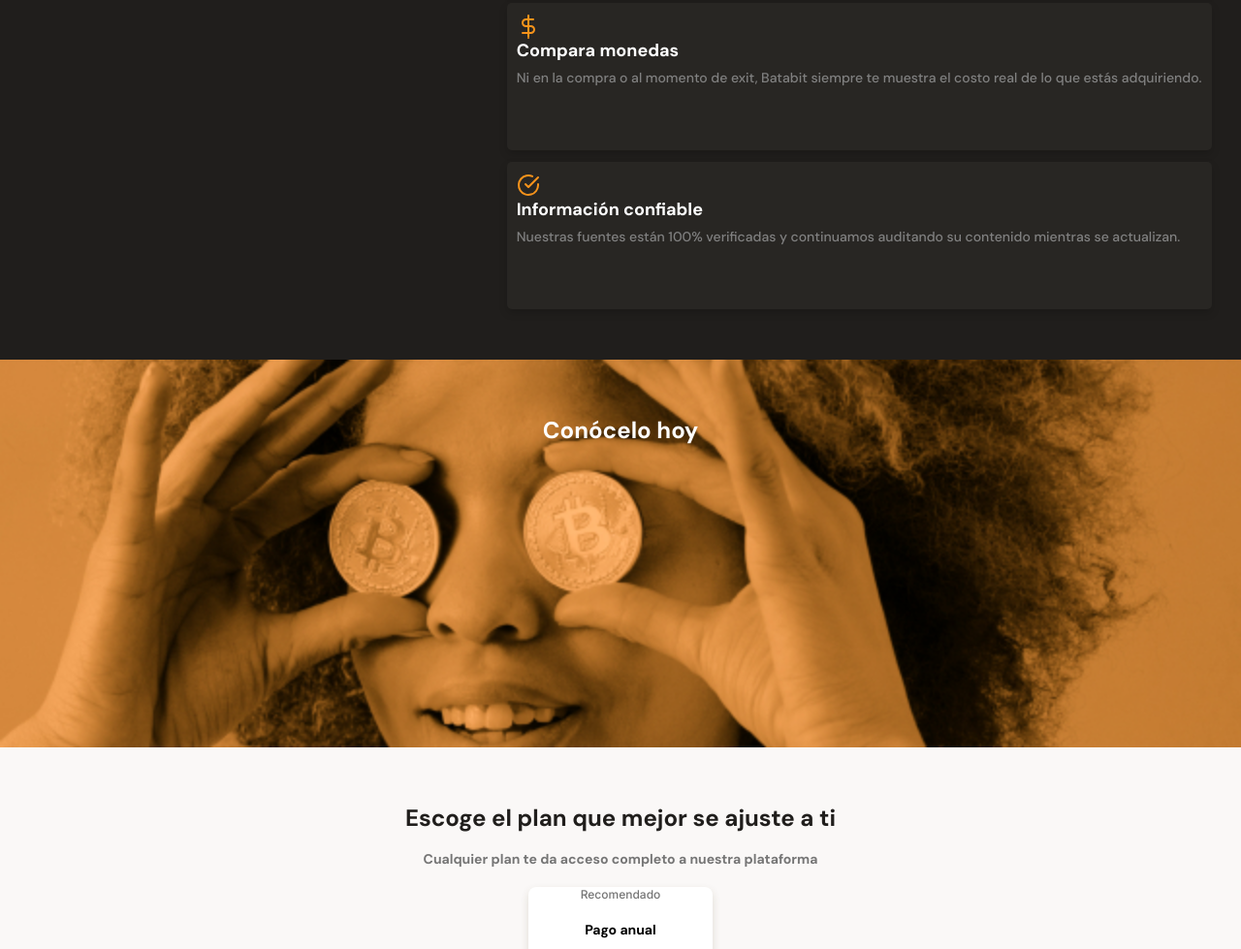
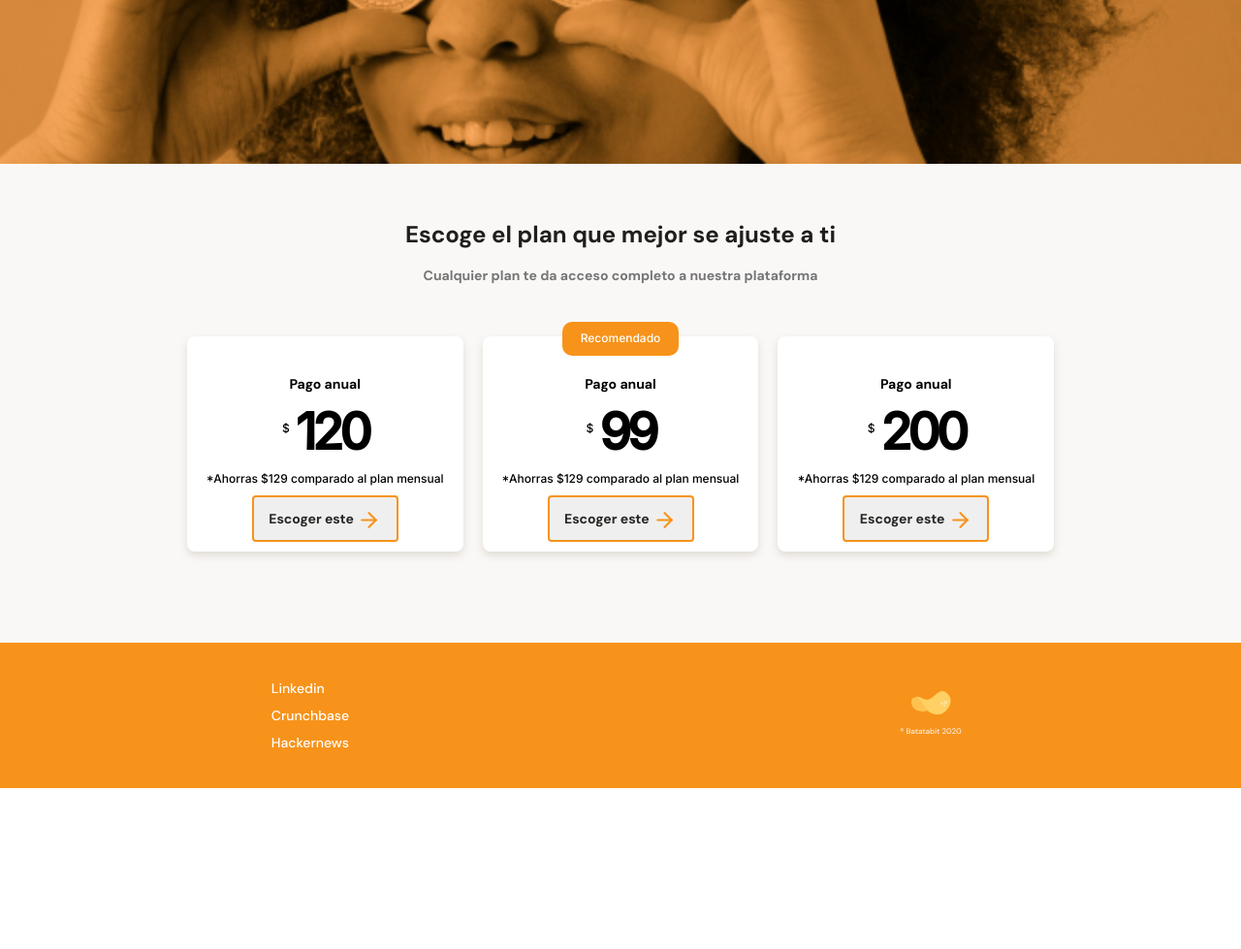
Before and after one commit to drodelo98/mobilefirst, a plain HTML site: page index.html in a window 1280 px wide. Shown: the part 1821-2800 px from the top of the page at 97% size. After the commit the page ends 2634 px from the top, so only its background shows below. Drawn offline with Linux system fonts and the light colour scheme.

Commit message:
Producto terminado

```diff
--- a/css/desktop.css
+++ b/css/desktop.css
@@ -0,0 +1,7 @@
+.plans-container--slider{
+    display: flex;
+    height: 290px;
+    overflow-x:hidden;
+    justify-content: center;
+    align-items: center;
+}
--- a/css/estilo.css
+++ b/css/estilo.css
@@ -149,6 +149,9 @@ main{
     height: 8px;
     margin-left: 10px;
     background-image: url('../assets/icons/trending-up.svg');
+    background-position: center;
+    background-size: cover;
+    background-repeat: no-repeat;
 }
 
 .main-currency-table{
@@ -371,7 +374,7 @@ main{
     padding-bottom: 60px;
 }
 
-.main-plans-container h2{
+.plans-title h2{
     text-align: center;
     font-family: 'DM Sans', sans-serif;
     font-weight: bold;
@@ -381,7 +384,7 @@ main{
     margin-bottom: 20px;
 }
 
-.main-plans-container p{
+.plans-title p{
     text-align: center;
     font-family: 'DM Sans', sans-serif;
     font-weight: bold;
@@ -392,7 +395,11 @@ main{
 }
 
 .plans-container--slider{
-
+    display: flex;
+    height: 290px;
+    overflow-x: scroll;
+    overscroll-behavior-x: contain;
+    scroll-snap-type: x proximity;
 }
 
 .plans-container--slider h3{
@@ -406,9 +413,11 @@ main{
 }
 
 .plans-container--slider sup{
-    position: absolute;
+    /* position: absolute;
     left: 55px;
-    top: 82px;
+    top: 82px; */
+    display: inline-block;
+    margin-right: 10px;
     font-family: 'Inter';
     font-weight: 500;
     font-size: 1.2rem;
@@ -427,42 +436,93 @@ main{
 }
 
 .plan-container--card{
-    width: 190px;
-    height: 247px;
-    margin: 0 auto;
+    width: auto;
+    height: auto;
+    margin: 15px 10px;
+    position: relative;
+    scroll-snap-align: center;
     background-color: var(--just-white);
     box-shadow: 0px 4px 8px rgba(89, 73, 30, 0.16);
     border-radius: 8px;
+    text-align: center;
+    padding: 20px;
+    padding-top: 40px;
+    padding-bottom: 10px;
 }
 
 .plan-container--card p{
-    font-family: Inter;
+    font-family: 'Inter';
     font-style: normal;
     font-weight: 500;
     font-size: 1.2rem;
     line-height: 1.5rem;
+    margin-bottom: 10px;
 }
 
 .plan-container--card button{
     width: 151px;
     height: 48px;
-    font-family: DM Sans;
+    border: 2px solid #F7931A;
+    border-radius: 4px;
+    position: relative;
+    font-family: 'DM Sans';
+    font-size: 1.4rem;
+    font-weight: bold;
+    line-height: 2.7rem;
+    color: var(--black);
     font-style: normal;
-    font-weight: bold;
-    font-size: 1.4rem;
-    line-height: 1.8rem;
     text-align: center;
-    border: 2px solid #F7931A;
-    box-sizing: border-box;
-    border-radius: 4px;
 }
 
-.plan-container--card .iconoBoton{
+.plan-container--card span{
+    display: inline-block;
     height: 25px;
     width: 25px;
     background-image: url(../assets/icons/orange-right-arrow.svg);
     background-position: center;
     background-size: cover;
     background-repeat: no-repeat;
+    vertical-align: bottom;
+}
+
+.plan-container--card .recomendado{
+    width: 120px;
+    height: 35px;
+    padding: 8.5px;
     position: absolute;
+    top: -15px;
+    left: calc(50% - 60px);
+    background-color: var(--bitcoin-orange);
+    color: var(--just-white);
+    border-radius: 10px;
 }
+
+footer{
+    display: flex;
+    width: 100%;
+    height: 150px;
+    background-color: var(--bitcoin-orange);
+}
+
+footer section{
+    display: flex;
+    width: 50%;
+    justify-content: center;
+    align-items: center;
+}
+
+footer .left ul{
+    font-size: 1.4rem;
+    font-weight: 500;
+    line-height: 1.8rem;
+    list-style: none;
+}
+
+.left li{
+    margin:10px 0;
+}
+
+.left a{
+    text-decoration: none;
+    color: var(--just-white)
+}
--- a/css/tablet.css
+++ b/css/tablet.css
@@ -0,0 +1,27 @@
+.main-tables-container{
+    display: flex;
+}
+
+.main-currency-table{
+    width: 50%;
+}
+
+.main-comission-table{
+    width: 50%;
+}
+
+
+.product-cards--container{
+    display: flex;
+    flex-wrap: wrap;
+    justify-content: space-evenly;
+}
+
+
+.product-detail--title{
+    width: 100%;
+}
+
+.prodct-detail--card{
+    width: 48%;
+}
--- a/index.html
+++ b/index.html
@@ -6,7 +6,7 @@
     <meta name="viewport" content="width=device-width, initial-scale=1.0">
     <link rel="stylesheet" href="./css/estilo.css">
     <link rel="stylesheet" href="./css/tablet.css" media="screen and (min-width:600px)">
-    <link rel="stylesheet" href="./css/desktop.css" media="screen and (min-width:800px)">
+    <link rel="stylesheet" href="./css/desktop.css" media="screen and (min-width:640px)">
     <link rel="preconnect" href="https://fonts.gstatic.com">
     <link href="https://fonts.googleapis.com/css2?family=DM+Sans:wght@400;500;700&family=Inter:wght@400;500&display=swap" rel="stylesheet">
     <title>Document</title>
@@ -123,7 +123,15 @@
             </div>
             <section class="plans-container--slider">
                 <article class="plan-container--card">
-                    <p>Recomendado</p>
+                    <div>
+                        <h3>Pago anual</h3>
+                        <p class="dollar-s"><sup>$</sup>120</p>
+                        <p>*Ahorras $129 comparado al plan mensual</p>
+                        <button>Escoger este <span class="iconoBoton"></span></button>
+                    </div>
+                </article>
+                <article class="plan-container--card">
+                    <p class="recomendado">Recomendado</p>
                     <div>
                         <h3>Pago anual</h3>
                         <p class="dollar-s"><sup>$</sup>99</p>
@@ -131,9 +139,28 @@
                         <button>Escoger este <span class="iconoBoton"></span></button>
                     </div>
                 </article>
+                <article class="plan-container--card">
+                    <div>
+                        <h3>Pago anual</h3>
+                        <p class="dollar-s"><sup>$</sup>200</p>
+                        <p>*Ahorras $129 comparado al plan mensual</p>
+                        <button>Escoger este <span></span></button>
+                    </div>
+                </article>
             </section>
         </section>
     </main>
-    <footer></footer>
+    <footer>
+        <section class="left">
+            <ul>
+                <a href="#"><li>Linkedin</li></a>
+                <a href="#"><li>Crunchbase</li></a>
+                <a href="#"><li>Hackernews</li></a>
+            </ul>
+        </section>
+        <section class="right">
+            <img src="./assets/img/logo-footer.svg" alt="">
+        </section>
+    </footer>
 </body>
 </html>
```
